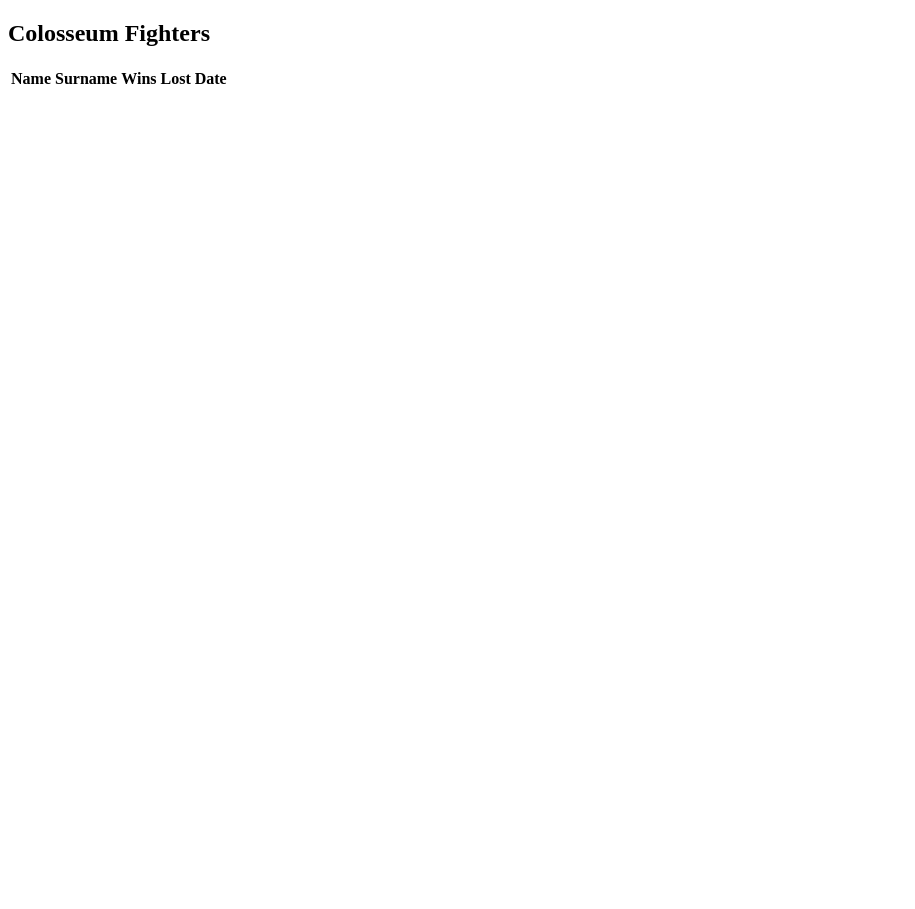
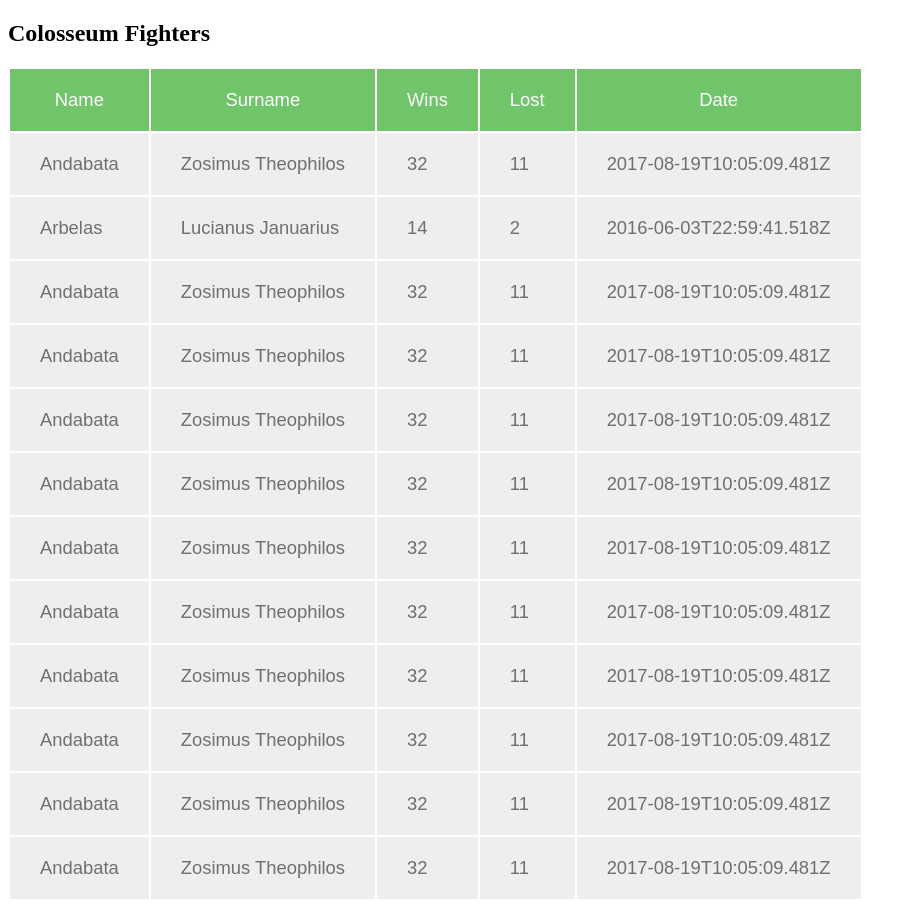
Before and after one commit to crisiiiii/test-cristian-2018, an Angular app in the folder project/colosseum-project/: page /champions-list in a window 1280 px wide. Shown: the whole page, without its empty margins (0-915 px from the left). Before the commit the page ends 800 px from the top, so only its background shows below. Built offline with nearby package versions, Linux system fonts and the light colour scheme.

Commit message:
feature(list): load fighter list

```diff
--- a/project/colosseum-project/src/app/app.module.ts
+++ b/project/colosseum-project/src/app/app.module.ts
@@ -1,5 +1,7 @@
 import { BrowserModule } from '@angular/platform-browser';
 import { NgModule } from '@angular/core';
+
+import { FightersService } from './services/fighters.service';
 
 import { AppComponent } from './app.component';
 import { ChampionsListComponent } from './modules/champions-list/champions-list.component';
@@ -13,7 +15,7 @@ import { ChampionsListComponent } from './modules/champions-list/champions-list.
   imports: [
     BrowserModule,
   ],
-  providers: [],
+  providers: [FightersService],
   bootstrap: [AppComponent]
 })
 export class AppModule { }
--- a/project/colosseum-project/src/app/modules/champions-list/champions-list.component.css
+++ b/project/colosseum-project/src/app/modules/champions-list/champions-list.component.css
@@ -0,0 +1,20 @@
+.fighter-table {
+  font-family: sans-serif;
+  -webkit-font-smoothing: antialiased;
+  font-size: 115%;
+  width: auto;
+  overflow: auto;
+  display: block;
+  }
+  .fighter-table th {
+  background-color: rgb(112, 196, 105);
+  font-weight: normal;
+  color: white;
+  padding: 20px 30px;
+  text-align: center;
+  }
+  .fighter-table td {
+  background-color: rgb(238, 238, 238);
+  padding: 20px 30px;
+  color: rgb(111, 111, 111);
+  }
--- a/project/colosseum-project/src/app/modules/champions-list/champions-list.component.html
+++ b/project/colosseum-project/src/app/modules/champions-list/champions-list.component.html
@@ -1,6 +1,6 @@
 <h2>Colosseum Fighters</h2>
 <div>
-  <table class="table">
+  <table class="fighter-table">
     <tr>
       <th>Name</th>
       <th>Surname</th>
@@ -8,10 +8,12 @@
       <th>Lost</th>
       <th>Date</th>
     </tr>
-    <tr *ngFor="let fighter of fighters">
-      <td>{{item.CategoryID}}</td>
-      <td>{{item.CategoryName}}</td>
-      <td>{{item.Description}}</td>
+    <tr *ngFor="let fighter of fightersList">
+      <td>{{fighter.name}}</td>
+      <td>{{fighter.surname}}</td>
+      <td>{{fighter.wins}}</td>
+      <td>{{fighter.lost}}</td>
+      <td>{{fighter.date}}</td>
     </tr>
   </table>
 </div>
--- a/project/colosseum-project/src/app/modules/champions-list/champions-list.component.ts
+++ b/project/colosseum-project/src/app/modules/champions-list/champions-list.component.ts
@@ -1,10 +1,35 @@
-import { Component } from '@angular/core';
+import { Component, OnInit } from '@angular/core';
+import { Fighters } from '../../interfaces/fighter.interface';
+import { FightersService } from '../../services/fighters.service';
 
 @Component({
   selector: 'app-champions-list',
   templateUrl: './champions-list.component.html',
   styleUrls: ['./champions-list.component.css']
 })
-export class ChampionsListComponent {
-  title = 'colosseum-project';
+export class ChampionsListComponent implements OnInit {
+
+  /**
+   * List of fighters
+   */
+  fightersList: Fighters[];
+
+  constructor(private fightersAPI: FightersService) {
+  }
+
+  ngOnInit() {
+    this.getAllFighters();
+  }
+
+  /**
+   * Get all fighters
+   */
+  private getAllFighters() {
+    this.fightersAPI.getFighters().subscribe(
+      (response: Fighters[]) => {
+        this.fightersList = response;
+      },
+      (error: any) => console.log(error)
+    );
+  }
 }
--- a/project/colosseum-project/src/app/services/fighters.service.ts
+++ b/project/colosseum-project/src/app/services/fighters.service.ts
@@ -1,9 +1,13 @@
 import { Injectable } from '@angular/core';
-import { HttpClient } from '@angular/common/http';
-import { catchError } from 'rxjs/operators';
+import { FIGHTERS } from '../mock/fighters';
+import { Fighters } from '../interfaces/fighter.interface';
+import { Observable, of } from 'rxjs';
 
 @Injectable()
-export class ServiceNameService {
-  constructor(private httpClient: HttpClient) { }
+export class FightersService {
+  constructor() { }
 
+  getFighters(): Observable<Fighters[]> {
+    return of(FIGHTERS);
+  }
 }
```
Also changed, not shown: project/colosseum-project/src/app/interfaces/fighter.interface.ts (added, +8 -0 lines), project/colosseum-project/src/app/mock/fighters.ts (+1 -8 lines).
